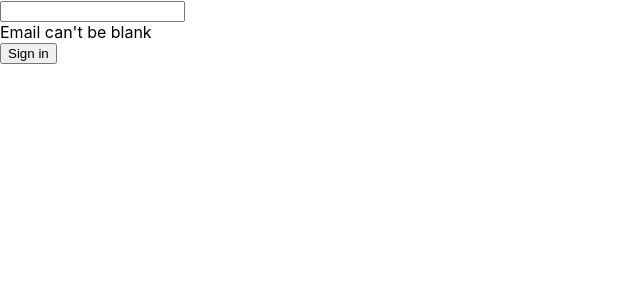
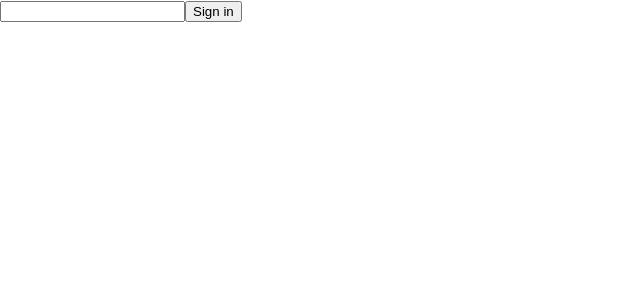
Before and after one commit to webpapaya/fhs-react-code-samples, a React (Create React App) app: page / in a window 1280 px wide. Shown: the top 300 px of the page, without its empty margins (0-640 px from the left). Built offline with nearby package versions, Linux system fonts and the light colour scheme.

Commit message:
feat: added form handling

```diff
--- a/package.json
+++ b/package.json
@@ -10,11 +10,13 @@
     "@types/node": "^16.18.14",
     "@types/react": "^18.0.28",
     "@types/react-dom": "^18.0.11",
+    "formik": "^2.2.9",
     "react": "^18.2.0",
     "react-dom": "^18.2.0",
     "react-scripts": "5.0.1",
     "typescript": "^4.9.5",
-    "web-vitals": "^2.1.4"
+    "web-vitals": "^2.1.4",
+    "yup": "^1.0.2"
   },
   "scripts": {
     "start": "react-scripts start",
--- a/src/App.tsx
+++ b/src/App.tsx
@@ -1,6 +1,8 @@
 import React, {useState} from 'react';
 import logo from './logo.svg';
 import './App.css';
+import {useFormik} from "formik";
+import {object, string} from "yup";
 
 function useCounter() {
   const [count, setCount] = useState(0)
@@ -48,23 +50,32 @@ const sollZustand = [
     ]}
 ]
 
+const formValidations = object({
+  email: string()
+    .min(2)
+    .max(10)
+})
+
 const SignInForm = () => {
-  const [email, setEmail] = useState('')
+  const form = useFormik({
+    validationSchema: formValidations,
+    initialValues: {
+      email: ''
+    },
+    onSubmit: (evt) => console.log(evt)
+  })
 
   return (
-    <form>
+    <form onSubmit={form.handleSubmit}>
       <input
-        onChange={(evt) => setEmail(evt.target.value.slice(0, 5))}
+        name="email"
+        onChange={form.handleChange}
+        value={form.values.email}
         type="email"
-
       />
-      {
-        email.length === 0 && (
-          <div>
-            Email can't be blank
-          </div>
-        )
-      }
+      { form.errors.email && (
+        <span>{form.errors.email}</span>
+      )}
       <button type="submit">Sign in</button>
     </form>
   )
```
Also changed, not shown: 1 other file (tests, documents, lock files or other folders).
